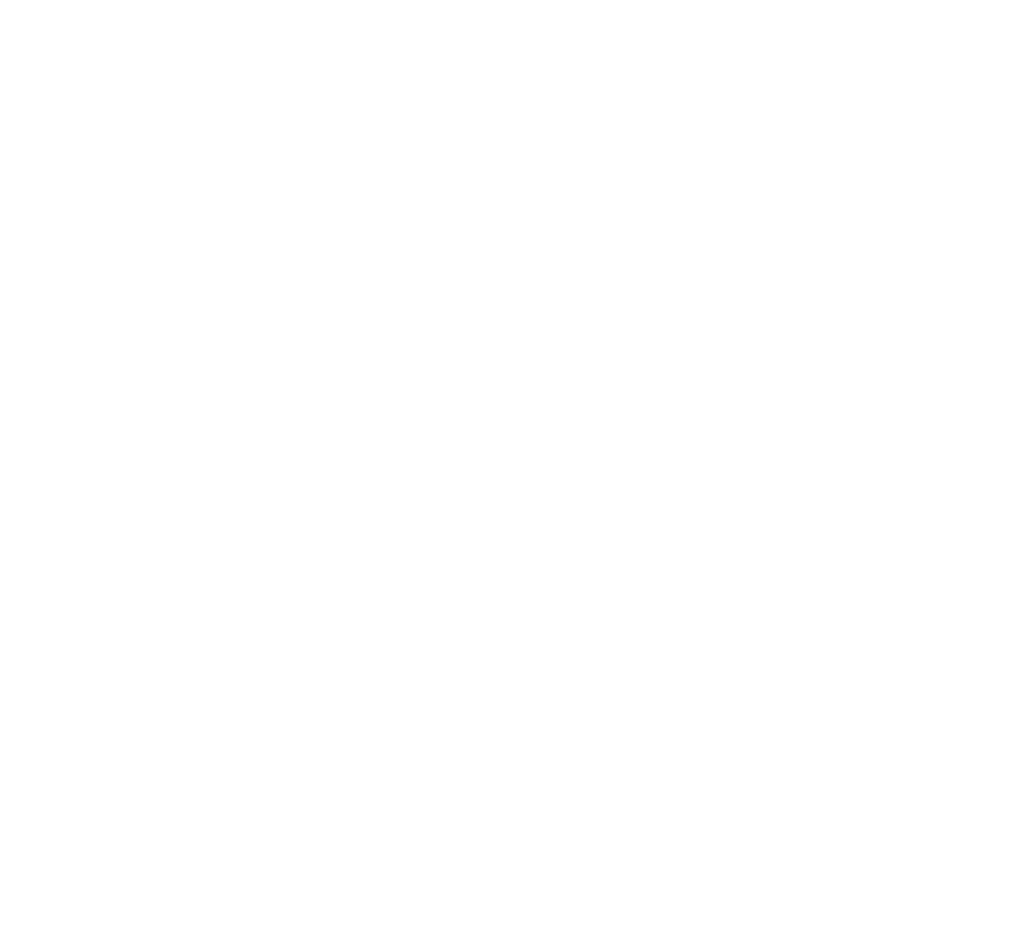
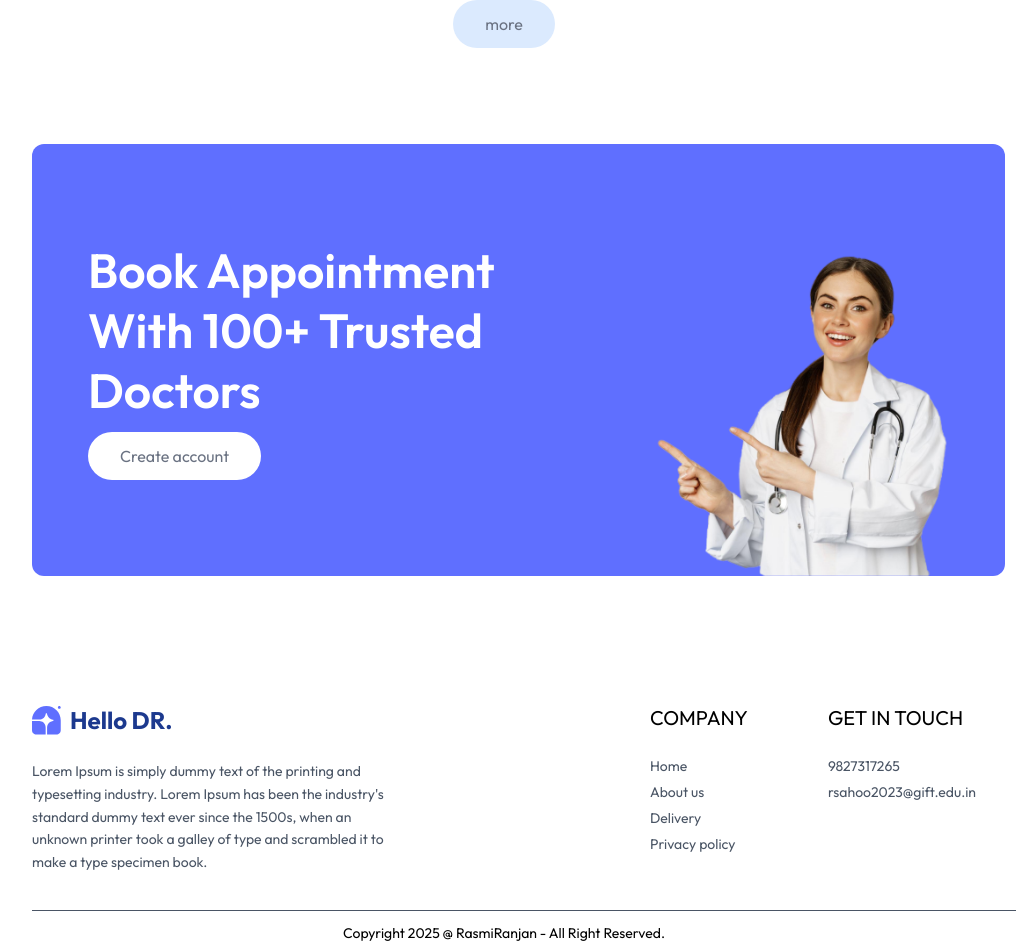
Before and after one commit to RasmiRanjan03/Hello-DR., a React (Vite) app in the folder Frontend/: page / in a window 1280 px wide. Shown: the part 2243-3195 px from the top of the page, without its empty margins (136-1172 px from the left). Before the commit the page ends 2323 px from the top, so only its background shows below. Built offline with nearby package versions, Linux system fonts and the light colour scheme.

Commit message:
Complete Home page

```diff
--- /dev/null
+++ b/Frontend/src/components/Banner.jsx
@@ -0,0 +1,20 @@
+import React from 'react'
+import { assets } from '../assets/assets_frontend/assets'
+import { useNavigate } from 'react-router-dom'
+
+const Banner = () => {
+    const navigate=useNavigate();
+  return (
+    <div className='bg-[#5F6FFF] rounded-xl w-[95%] flex flex-col md:flex-row  mt-5 px-6 md:px-14 md:ml-10 md:mr-10 mb-5 text-white'>
+        <div className='w-3/5 flex flex-col justify-center gap-3 py-8 sm:py-10 lg:py-24'>
+            <p className='text-5xl font-semibold leading-tight'>Book Appointment <br /> With 100+ Trusted Doctors</p>
+            <div onClick={()=>navigate('/login')} className='cursor-pointer bg-white w-fit px-8 py-3 text-gray-500 rounded-full '>Create account</div>
+        </div>
+        <div className='hidden md:block w-2/5 relative'>
+            <img className='w-[85%] absolute bottom-0 right-0 ' src={assets.appointment_img} alt="" />
+        </div>
+    </div>
+  )
+}
+
+export default Banner
--- /dev/null
+++ b/Frontend/src/components/Footer.jsx
@@ -0,0 +1,40 @@
+import React from 'react'
+import { assets } from '../assets/assets_frontend/assets'
+
+const Footer = () => {
+  return (
+    <>
+    <div className='flex justify-between mx-10 mt-32 text-gray-600'>
+        <div className='flex  flex-col w-1/2 pr-30 '>
+            <div className='flex  items-center gap-1.5 mb-6'>
+            <img className='w-8' src={assets.logo} alt="" />
+        <p className='text-blue-900 text-2xl font-bold'>Hello DR.</p>
+        </div>
+        <p className='text-sm leading-relaxed'>Lorem Ipsum is simply dummy text of the printing and typesetting industry. Lorem Ipsum has been the industry's standard dummy text ever since the 1500s, when an unknown printer took a galley of type and scrambled it to make a type specimen book.</p>
+        </div>
+        <div className='flex justify-between gap-20 items-start '>
+            <div className=''>
+                <h4 className='mb-6 text-xl text-black'>COMPANY</h4>
+                <ul>
+                    <li className='my-1.5 text-sm'>Home</li>
+                    <li className='my-1.5 text-sm'>About us</li>
+                    <li className='my-1.5 text-sm'>Delivery</li>
+                    <li className='my-1.5 text-sm'>Privacy policy</li>
+                </ul>
+            </div>
+            <div>
+                <h4 className=' mb-6 text-xl text-black'>GET IN TOUCH</h4>
+                <ul>
+                    <li className='my-1.5 text-sm'>9827317265</li>
+                    <li className='my-1.5 text-sm'>rsahoo2023@gift.edu.in</li>
+                </ul>
+            </div>
+        </div>
+    </div>
+    <hr className='text-gray-600 mt-9 ml-10' />
+    <p className='text-center my-3 text-sm font-normal'>Copyright 2025 @ RasmiRanjan - All Right Reserved.</p>
+    </>
+  )
+}
+
+export default Footer
--- a/Frontend/src/components/TopDoctors.jsx
+++ b/Frontend/src/components/TopDoctors.jsx
@@ -6,7 +6,7 @@ const TopDoctors = () => {
     const navigate=useNavigate();
     const doctors=useContext(AppContext)
   return (
-    <div className='flex flex-col gap-4 text-gray-900 items-center justify-center my-32 md:mx-10'>
+    <div className='flex flex-col gap-4 text-gray-900 items-center justify-center mt-32 mb-24 md:mx-10'>
         <h1 className='text-3xl font-medium'>Top Doctors to Book </h1>
         <p className='text-sm font-normal w-1/3 text-center'> Simply browse through our extensive list of trusted doctors.</p>
         <div className='w-full flex items-center justify-center flex-wrap gap-4 pt-5 gap-y-6 px-3 sm:px-0'>
@@ -28,11 +28,12 @@ const TopDoctors = () => {
                 </Link>
 
             ))}
-            <button onClick={()=>{
+
+        </div>
+        <button onClick={()=>{
                 navigate('/doctors');
                 scrollTo(0,0);
             }} className='mt-8 px-8 py-3 bg-blue-100 text-gray-500 rounded-4xl'>more</button>
-        </div>
     </div>
   )
 }
--- a/Frontend/src/pages/Home.jsx
+++ b/Frontend/src/pages/Home.jsx
@@ -2,6 +2,8 @@ import React from 'react'
 import Header from '../components/Header'
 import Speciality from '../components/Speciality'
 import TopDoctors from '../components/TopDoctors'
+import Banner from '../components/Banner'
+import Footer from '../components/Footer'
 
 const Home = () => {
   return (
@@ -9,6 +11,8 @@ const Home = () => {
       <Header/>
       <Speciality/>
       <TopDoctors/>
+      <Banner/>
+      <Footer/>
     </div>
   )
 }
```
